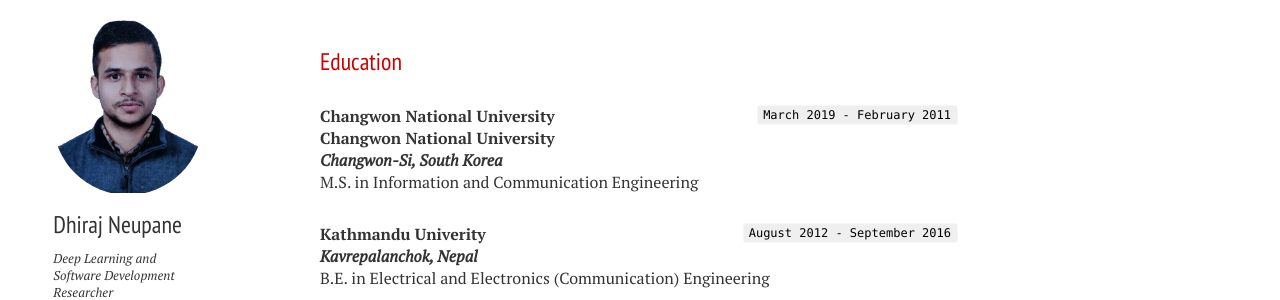
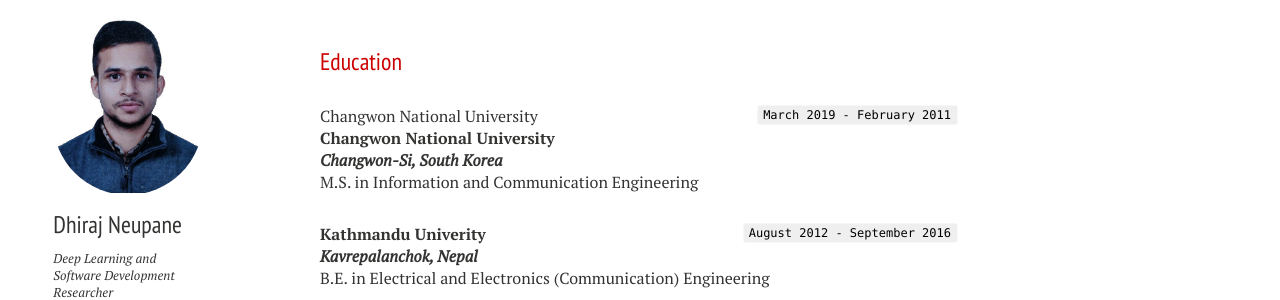
Before and after one commit to PIjarihd/dhirajneupane.github.io, a Jekyll site: the page built from cv.md, in a window 1280 px wide. Shown: the part 148-448 px from the top of the page. Built offline with Jekyll 4.4.1, drawn with Linux system fonts in a browser that asks for light colours; nearby versions of some CDN libraries; some web fonts are replaced.

Commit message:
Update cv.md

```diff
--- a/cv.md
+++ b/cv.md
@@ -8,7 +8,7 @@
 ## Education
 
 `March 2019 - February 2011`
-[__Changwon National University__ ](https://www.changwon.ac.kr/eng)<br/>
+[Changwon National University](https://www.changwon.ac.kr/eng)<br/>
 __Changwon National University__ <br/>_Changwon-Si, South Korea_
 <br/>M.S. in Information and Communication Engineering
 
```
